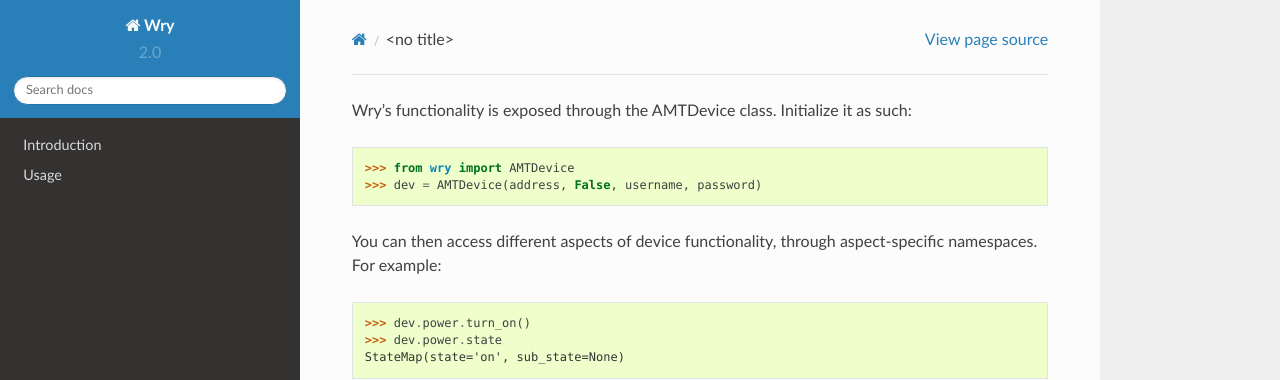
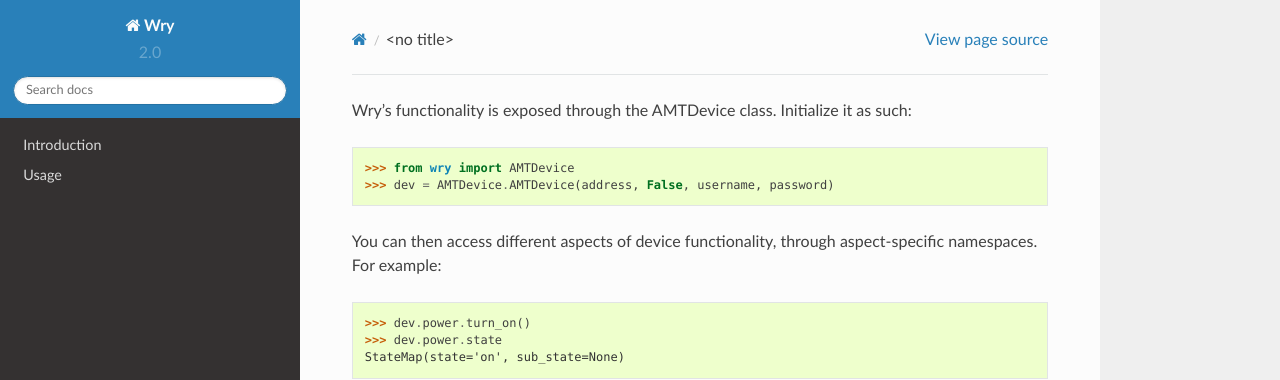
Before and after one commit to ocadotechnology/wry, a Sphinx documentation site: the page built from docs/quickstart.rst, in a window 1280 px wide and 1234 px high. Shown: the top 380 px of the window. Built offline with Sphinx 7.4.7 and the Read the Docs theme 2.0.0, drawn with Linux system fonts in a browser that asks for light colours.

Commit message:
Correct typo

```diff
--- a/docs/quickstart.rst
+++ b/docs/quickstart.rst
@@ -3,7 +3,7 @@
 .. code:: python
 
     >>> from wry import AMTDevice
-    >>> dev = AMTDevice(address, False, username, password)
+    >>> dev = AMTDevice.AMTDevice(address, False, username, password)
 
 You can then access different aspects of device functionality, through aspect-specific namespaces. For example:
 
```
